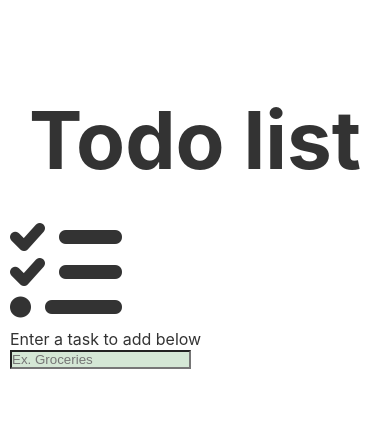
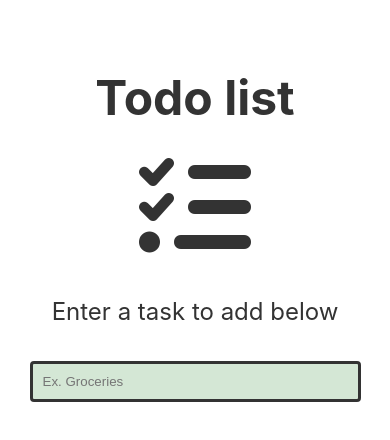
Before and after one commit to jurgengalicia/todo-app, a plain HTML site: page index.html in a window 390 px wide. Drawn offline with Linux system fonts and the light colour scheme.

Commit message:
finishing up style sheet

```diff
--- a/styles.css
+++ b/styles.css
@@ -104,6 +104,57 @@ form{
     margin-bottom: 2rem;
 }
 
+input[type="text"] {
+    width: 100%;
+    padding: 10px;
+    border-radius: 4px;
+    border: 3px solid #333;
+}
+
+.empty-state{
+    flex-direction: column;
+    align-items: center;
+    justify-content: center;
+    display: none;
+}
+
+ .checklist-icon{
+     margin-bottom: 20px;
+ }
+
+ .empty-state__title,
+ .empty-state__description{
+     font-size: 25px;
+     text-align:center;
+     margin: 2rem;
+     width: 25rem;
+ }
+
+ .todo-list:empty{
+     display: none;
+ }
+
+ .todo-list:empty + .empty-state {
+     display: flex;
+ }
+
+@media (max-width:608px){
+    .container{
+        width:90%;
+        margin: auto;
+    }
+    .app-title{
+        font-size: 3rem;
+    }
+    .empty-state__title,
+    .empty-state__description{
+        font-size: 1.5rem;
+        width: 18rem;
+    }
+    em {
+        display:none;
+    }
+}
 
 
 .icon{
```
